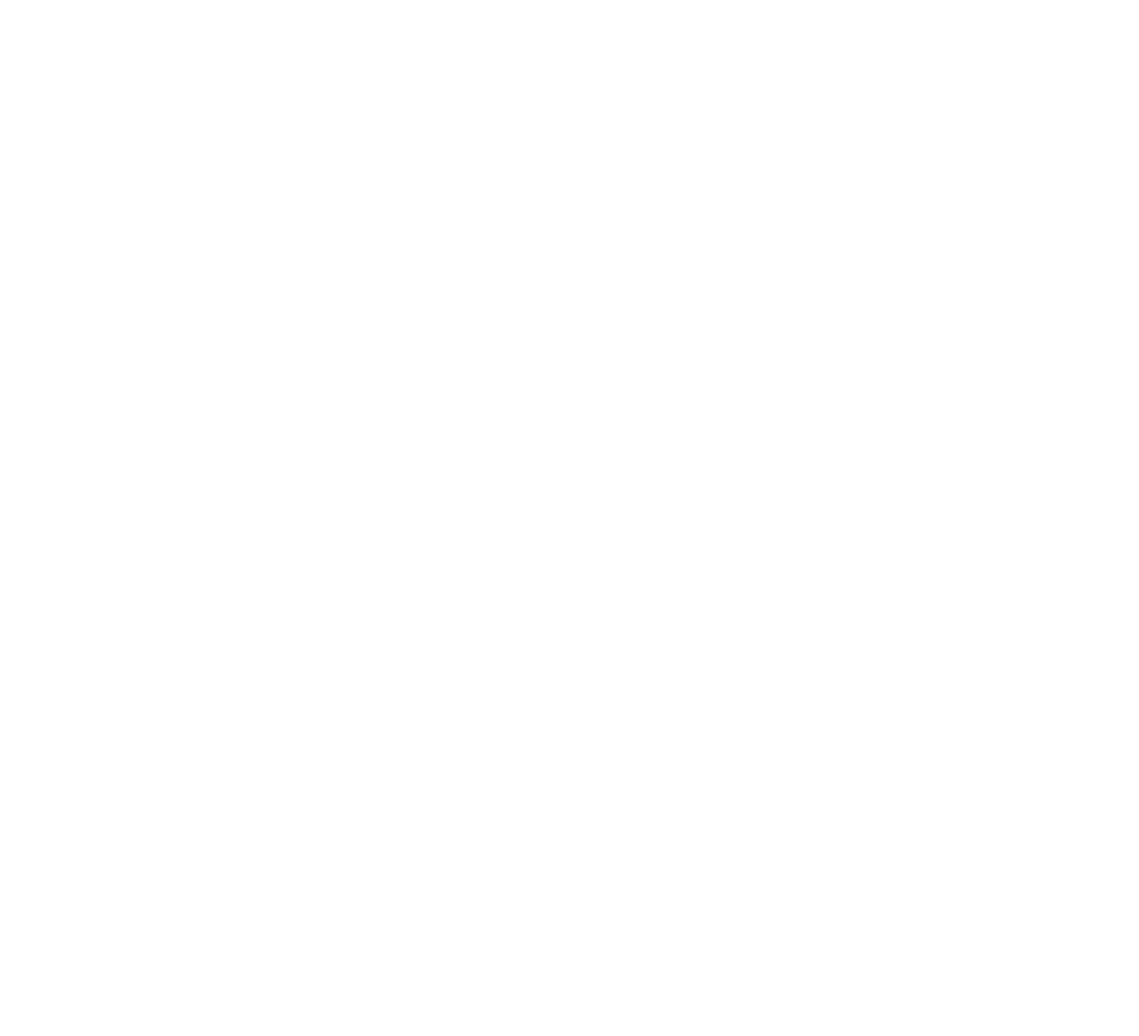
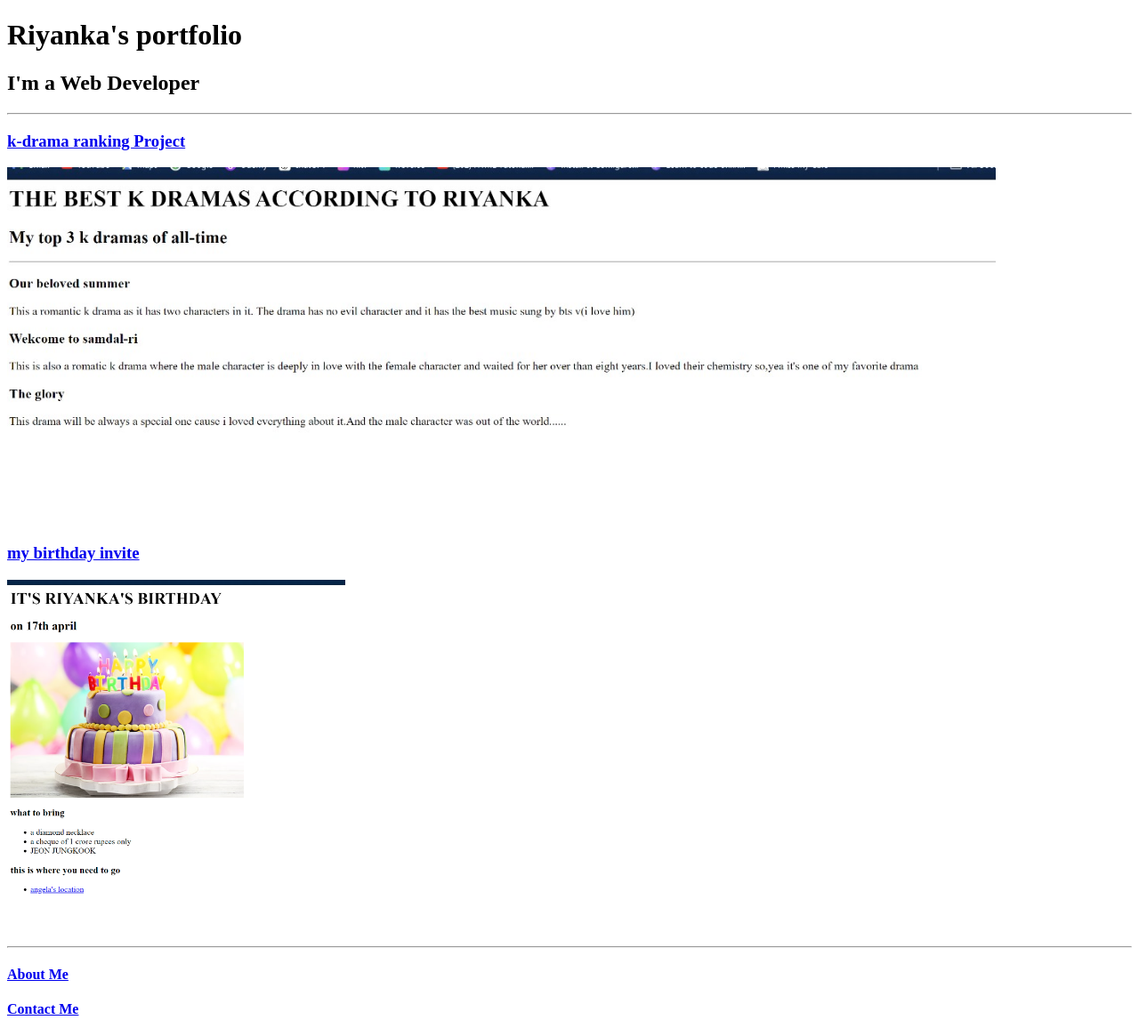
Before and after one commit to ri-01/html-portfolio, a plain HTML site: page index.html in a window 1280 px wide. Shown: the whole page at 89% size. Before the commit the page ends 800 px from the top, so only its background shows below. Drawn offline with Linux system fonts and the light colour scheme.

Commit message:
index.html

```diff
--- a/index.html
+++ b/index.html
@@ -1,15 +1,22 @@
-<!-- TODO 1: Create the HTML Boilerplate -->
+<!DOCTYPE html>
+<html lang="en">
 
-<!-- TODO 2: Add Your previous projects' HTML into the public folder -->
+<head>
+  <meta charset="UTF-8">
+  <title>Riyanka's Portfolio</title>
+</head>
 
-<!-- TODO 3: Take screenshots of your project previews and add the images to the images folder -->
+<body>
+  <h1>Riyanka's portfolio</h1>
+  <h2>I'm a Web Developer</h2>
+  <hr />
+  <h3><a href="./public/k-drama ranking.html">k-drama ranking Project</a></h3>
+  <img src="./assets/images/k-drama ranking.jpg" height="400" alt="k-drama ranking"/>
+  <h3><a href="./public/my birthday invite.html">my birthday invite</a></h3>
+  <img src="./assets/images/my birthday invite.png" height="400" alt="my birthday invite"/>
+  <hr />
+  <h4><a href="./public/about.html">About Me</a></h4>
+  <h4><a href="./public/contact.html">Contact Me</a></h4>
+</body>
 
-<!-- TODO 4: Add titles/subtitles etc. -->
-
-<!-- TODO 5: Add a link to the project pages -->
-
-<!-- TODO 6: Add images to show the project previews
-HINT for TODO 6: You can use the height attribute set to 200 to make the image smaller:
-https://developer.mozilla.org/en-US/docs/Web/HTML/Element/img#attr-height -->
-
-<!-- TODO 7: Add the Contact Me and About Me page links -->
+</html>
```
